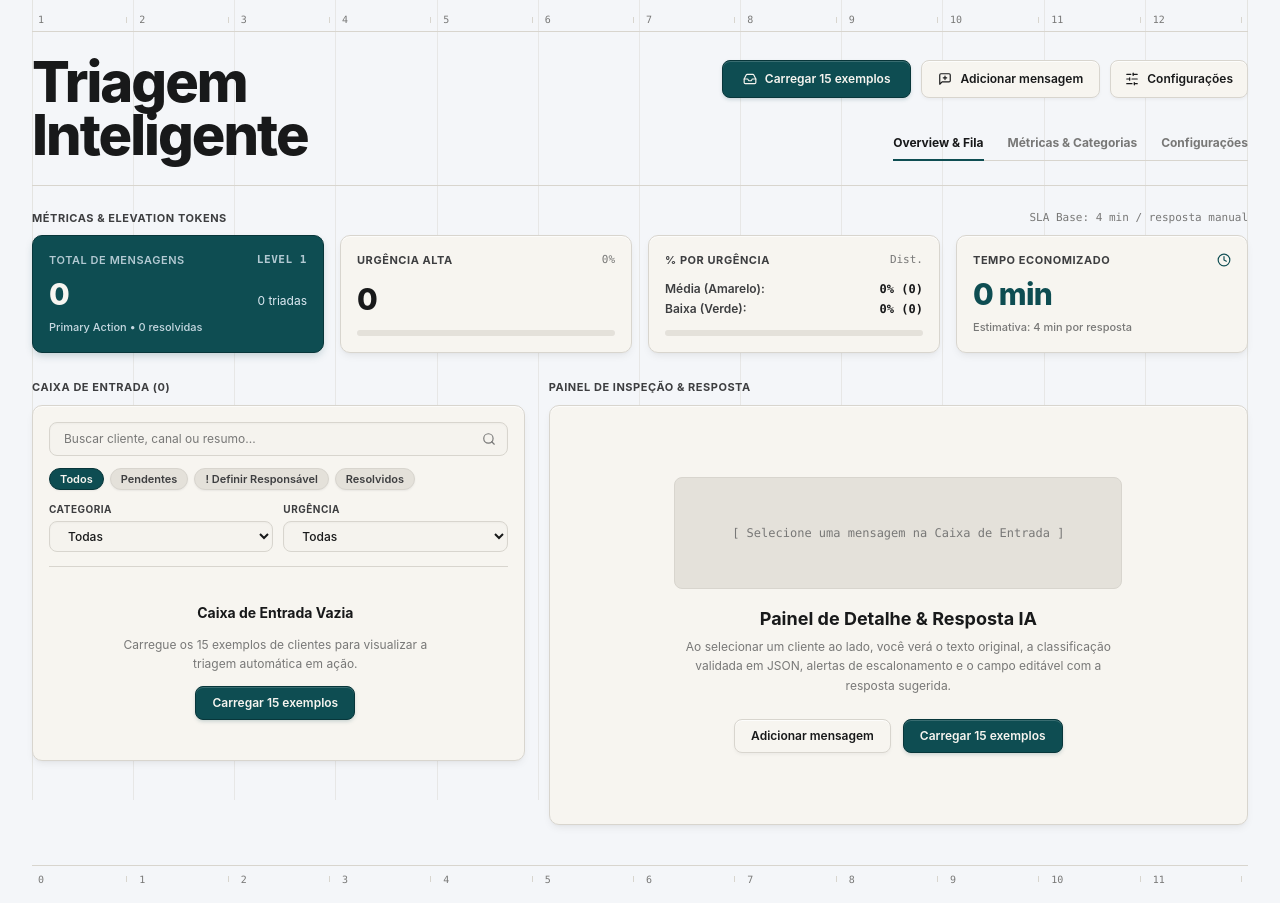
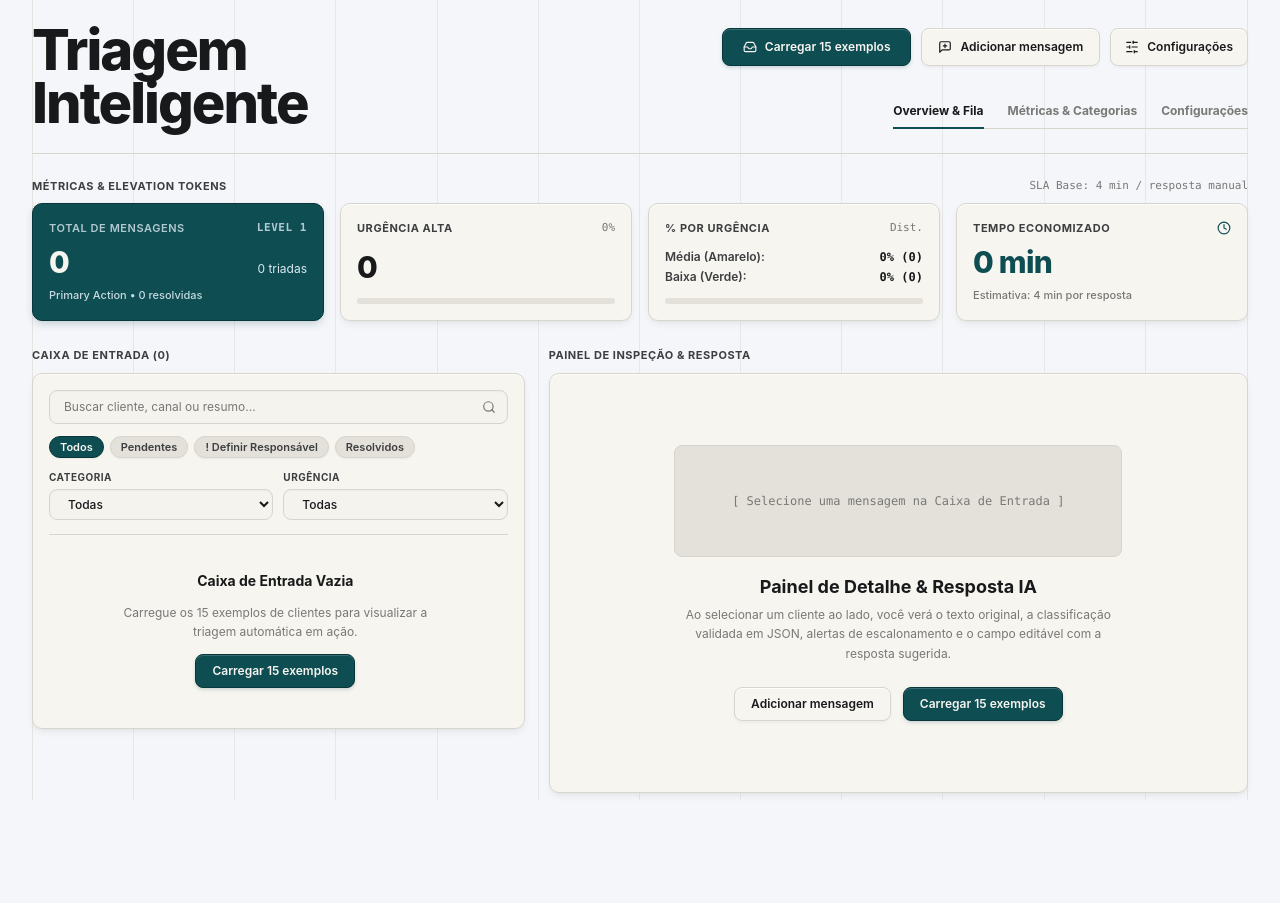
Before and after one commit to ticiacruzcosta/triagem-inteligente, a Next.js app: page / in a window 1280 px wide. After the commit the page ends 817 px from the top, so only its background shows below. Built offline with nearby package versions, Linux system fonts and the light colour scheme.

Commit message:
style: remove reguas numeradas do topo e do rodape

```diff
--- a/app/page.tsx
+++ b/app/page.tsx
@@ -646,18 +646,6 @@ export default function PaginaTriagemInteligente() {
               key={i}
               className="h-full border-r border-[#D8D5CE]/45 last:border-r-0"
             />
-          ))}
-        </div>
-      </div>
-
-      {/* RÉGUA ARQUITETÔNICA SUPERIOR (1 a 12) */}
-      <div className="relative z-10 w-full px-4 sm:px-6 lg:px-8 pt-3 select-none">
-        <div className="grid grid-cols-12 border-b border-[#D8D5CE] pb-1 text-[10px] font-mono text-[#787877]">
-          {Array.from({ length: 12 }).map((_, i) => (
-            <div key={i} className="flex items-center justify-between px-1.5">
-              <span>{i + 1}</span>
-              <span className="h-1.5 w-px bg-[#D8D5CE]" />
-            </div>
           ))}
         </div>
       </div>
@@ -1592,18 +1580,6 @@ export default function PaginaTriagemInteligente() {
         </section>
       </main>
 
-      {/* RÉGUA ARQUITETÔNICA INFERIOR (0 a 11) */}
-      <footer className="relative z-10 w-full px-4 sm:px-6 lg:px-8 pb-4 pt-4 select-none">
-        <div className="grid grid-cols-12 border-t border-[#D8D5CE] pt-1.5 text-[10px] font-mono text-[#787877]">
-          {Array.from({ length: 12 }).map((_, i) => (
-            <div key={i} className="flex items-center justify-between px-1.5">
-              <span>{i}</span>
-              <span className="h-1.5 w-px bg-[#D8D5CE]" />
-            </div>
-          ))}
-        </div>
-      </footer>
-
       {/* MODAL PARA ADICIONAR MENSAGEM */}
       {modalAberto && (
         <div className="fixed inset-0 z-50 flex items-center justify-center bg-[#18191A]/50 p-4 backdrop-blur-[2px]">
```
